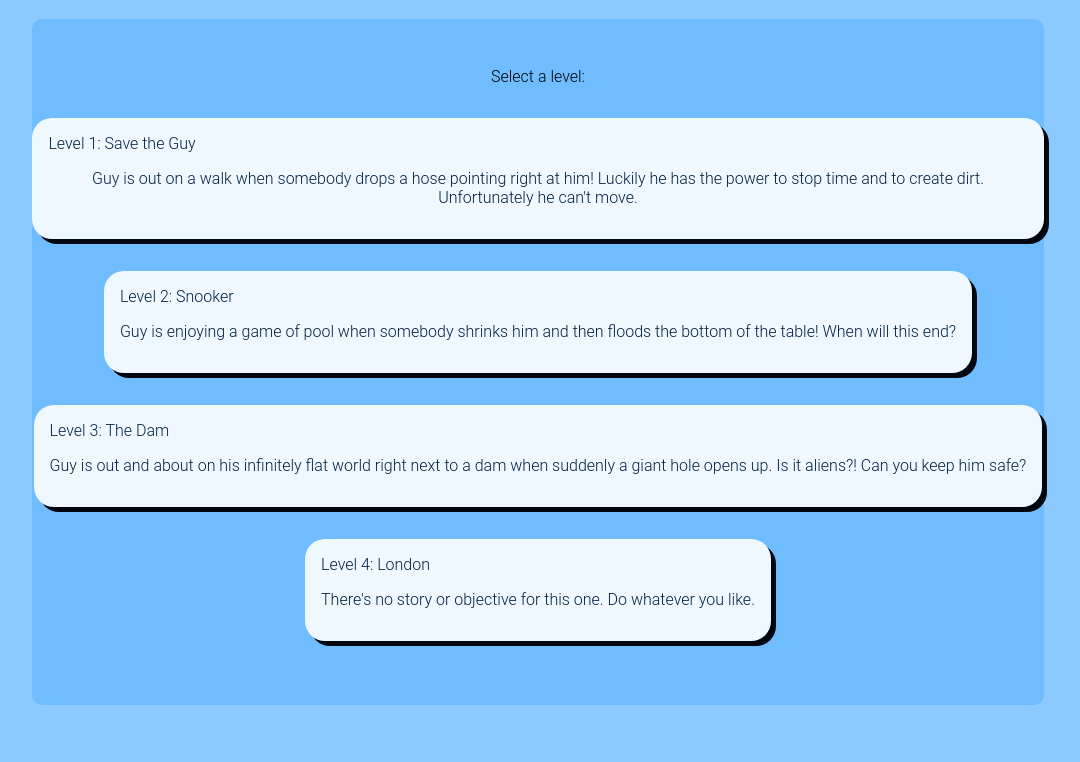
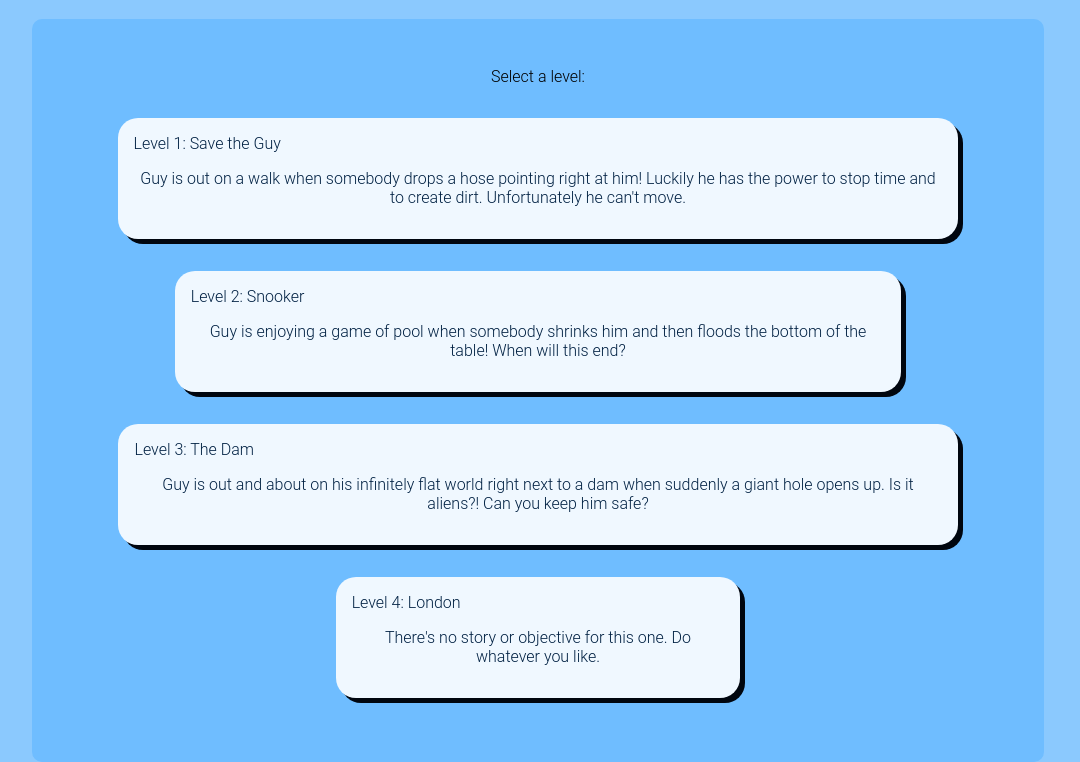
Before and after one commit to penteract/ld60, a website built with Vite: page index.html in a window 1280 px wide. Shown: the part 62-824 px from the top of the page, without its empty margins (102-1182 px from the left). Built offline with nearby package versions, Linux system fonts and the light colour scheme.

Commit message:
narrower buttons

```diff
--- a/src/styles.css
+++ b/src/styles.css
@@ -32,15 +32,15 @@ body {
             align-items: center;
 
             li {
-
                 a {
                     padding: 1em 1em;
-                    margin: 1em 0;
+                    margin: 1em auto;
                     background: aliceblue;
                     border-radius: 20px;
                     box-shadow: #00060f 5px 5px;
 
                     display: block;
+                    width: 80%;
                     text-decoration: none;
                     color: #002143;
 
```
